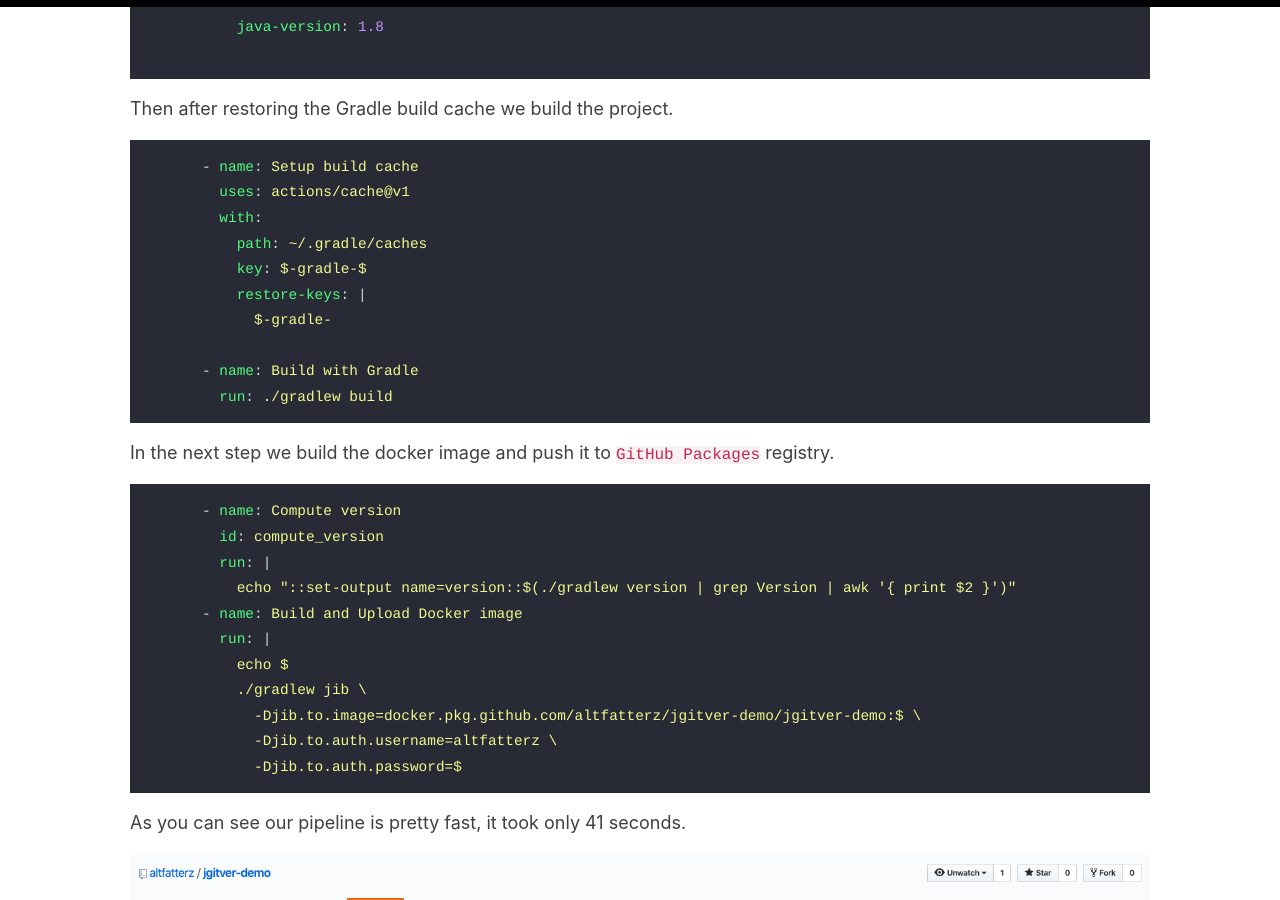
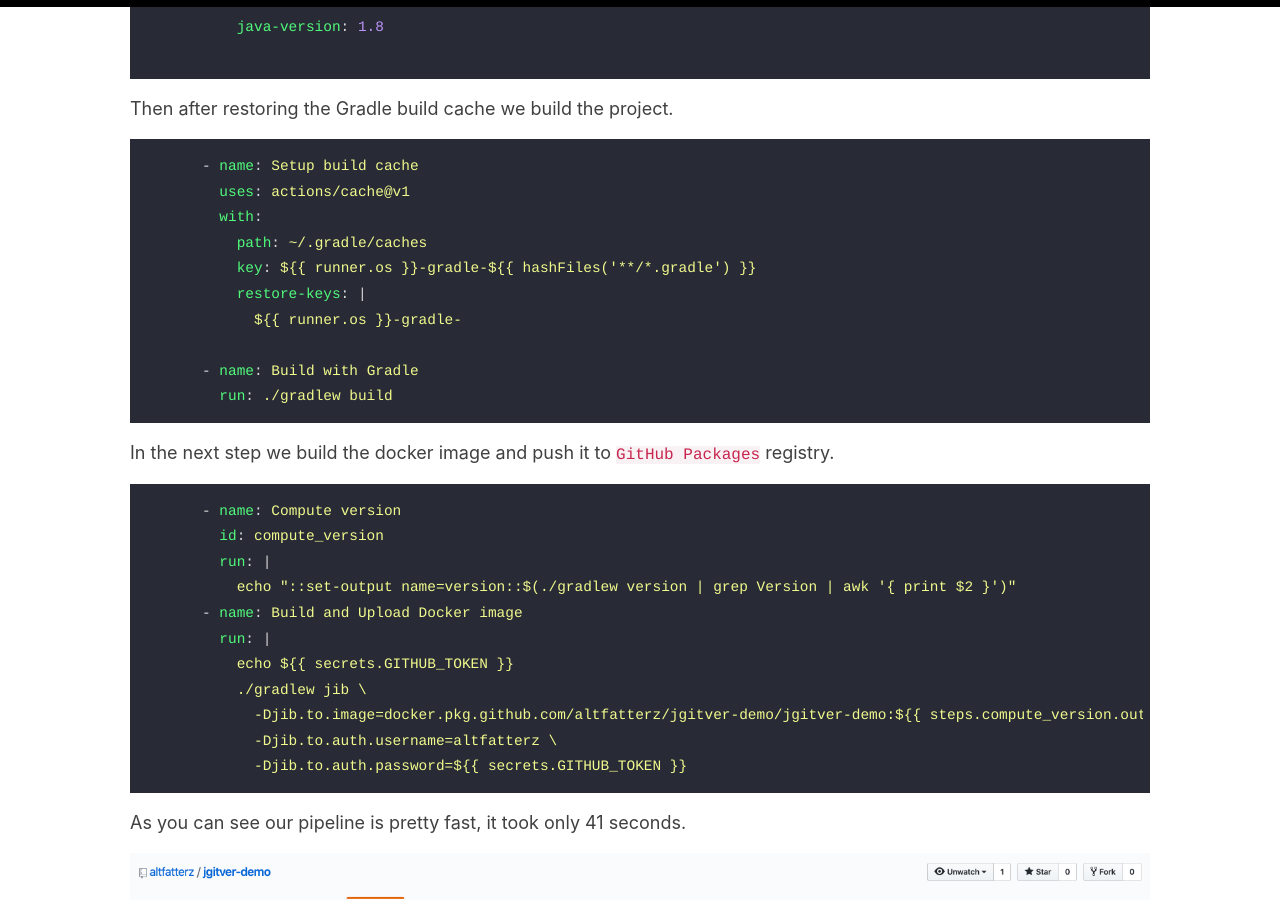
Before and after one commit to altfatterz/altfatterz.github.io, a Jekyll site: the page built from _posts/2020-04-10-semantic-versioning-with-jgitver.md, in a window 1280 px wide and 900 px high, scrolled down 4166 px. Built offline with Jekyll 4.4.1, drawn with Linux system fonts in a browser that asks for light colours; comment, search, counter and statistics services are not loaded; some of the changed text lies outside the part shown.

Commit message:
use {% raw %} not not parse liquid template in the examples about the build pipeline

````diff
--- a/_posts/2020-04-10-semantic-versioning-with-jgitver.md
+++ b/_posts/2020-04-10-semantic-versioning-with-jgitver.md
@@ -4,7 +4,7 @@ title: Semantic versioning with jgitver
 tags: [jgitver, semanticversioning, github]
 ---
 
-[`jgitver`](https://jgitver.github.io/) is a very useful tool to automatically compute the version of your project leveraging the git history.
+[jgitver](https://jgitver.github.io/) is a very useful tool to automatically compute the version of your project leveraging the git history.
 It does not pollute the project's git history like the [maven release plugin](http://maven.apache.org/maven-release/maven-release-plugin/)
 
 `jgitver` has support for both Maven and Gradle. In this blog post we are going to use Gradle.
@@ -110,7 +110,7 @@ In the above example git information is also exposed using the [gradle-git-prope
 ### Docker
 
 Since nowadays the build artifact is a docker image we want to make sure the image is tagged with calculated project version.
-Here we are using [Jib](https://github.com/GoogleContainerTools/jib) to dockerize our Spring Boot application. If you are new to Jib have a look to my previous blog post [https://zoltanaltfatter.com/2019/08/16/dockerizing-spring-boot-apps-with-jib/](https://zoltanaltfatter.com/2019/08/16/dockerizing-spring-boot-apps-with-jib/))
+Here we are using [Jib](https://github.com/GoogleContainerTools/jib) to dockerize our Spring Boot application. If you are new to Jib have a look to my previous blog post [https://zoltanaltfatter.com/2019/08/16/dockerizing-spring-boot-apps-with-jib/](https://zoltanaltfatter.com/2019/08/16/dockerizing-spring-boot-apps-with-jib/)
 
 To build to a Docker daemon, we can use
 
@@ -165,6 +165,7 @@ The checkout action only fetches a single commit, but in order to `jgitver` to c
 
 Then after restoring the Gradle build cache we build the project.
 
+{% raw %}
 ```yaml
       - name: Setup build cache
         uses: actions/cache@v1
@@ -177,9 +178,11 @@ Then after restoring the Gradle build cache we build the project.
       - name: Build with Gradle
         run: ./gradlew build
 ```
+{% endraw %}
 
 In the next step we build the docker image and push it to `GitHub Packages` registry.
 
+{% raw %}
 ```yaml
       - name: Compute version
         id: compute_version
@@ -193,6 +196,7 @@ In the next step we build the docker image and push it to `GitHub Packages` regi
             -Djib.to.auth.username=altfatterz \
             -Djib.to.auth.password=${{ secrets.GITHUB_TOKEN }}
 ```
+{% endraw %}
 
 As you can see our pipeline is pretty fast, it took only 41 seconds.
 
````
Also changed, not shown: other parts of _posts/2020-04-10-semantic-versioning-with-jgitver.md (+1 -1 lines).
